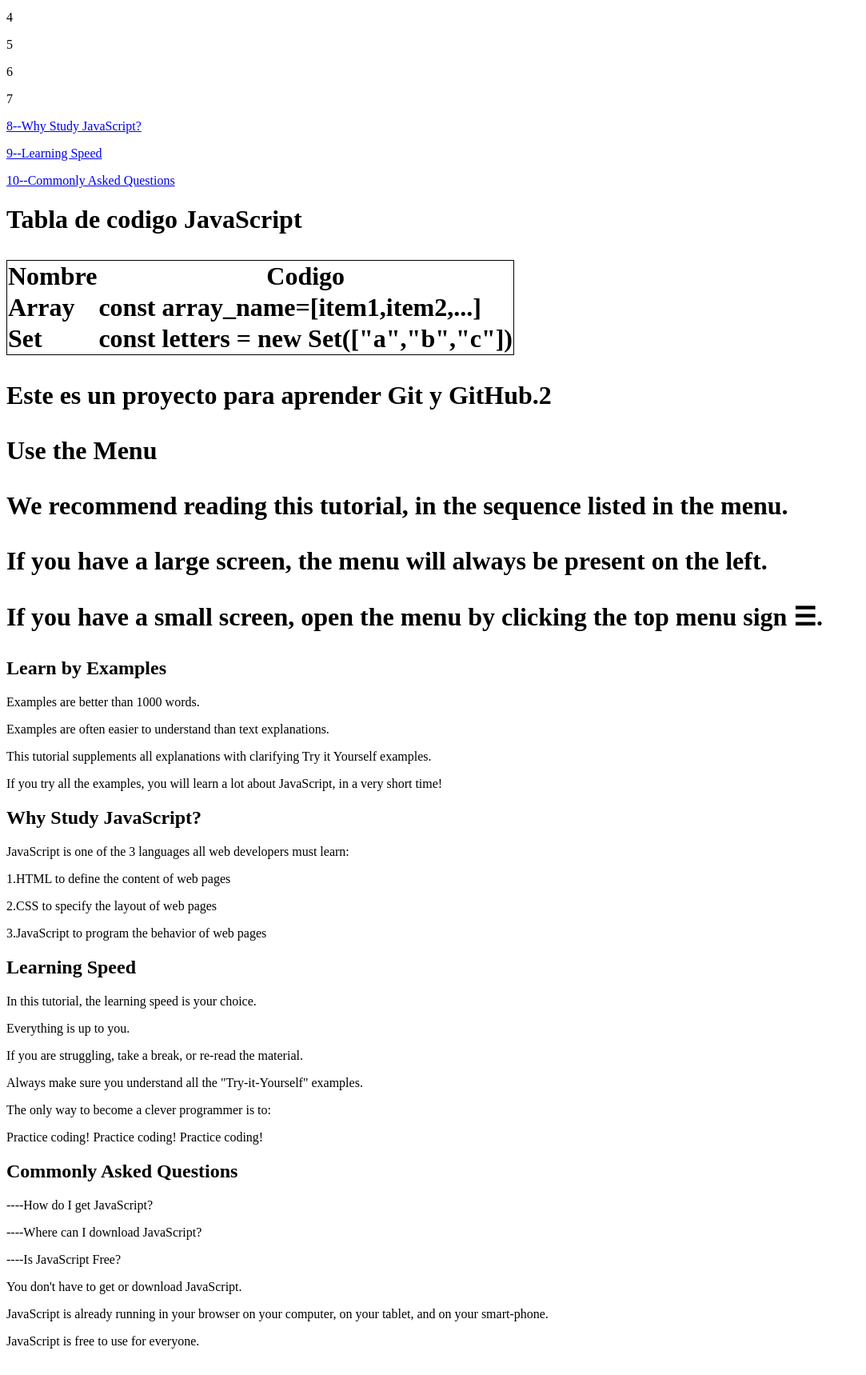
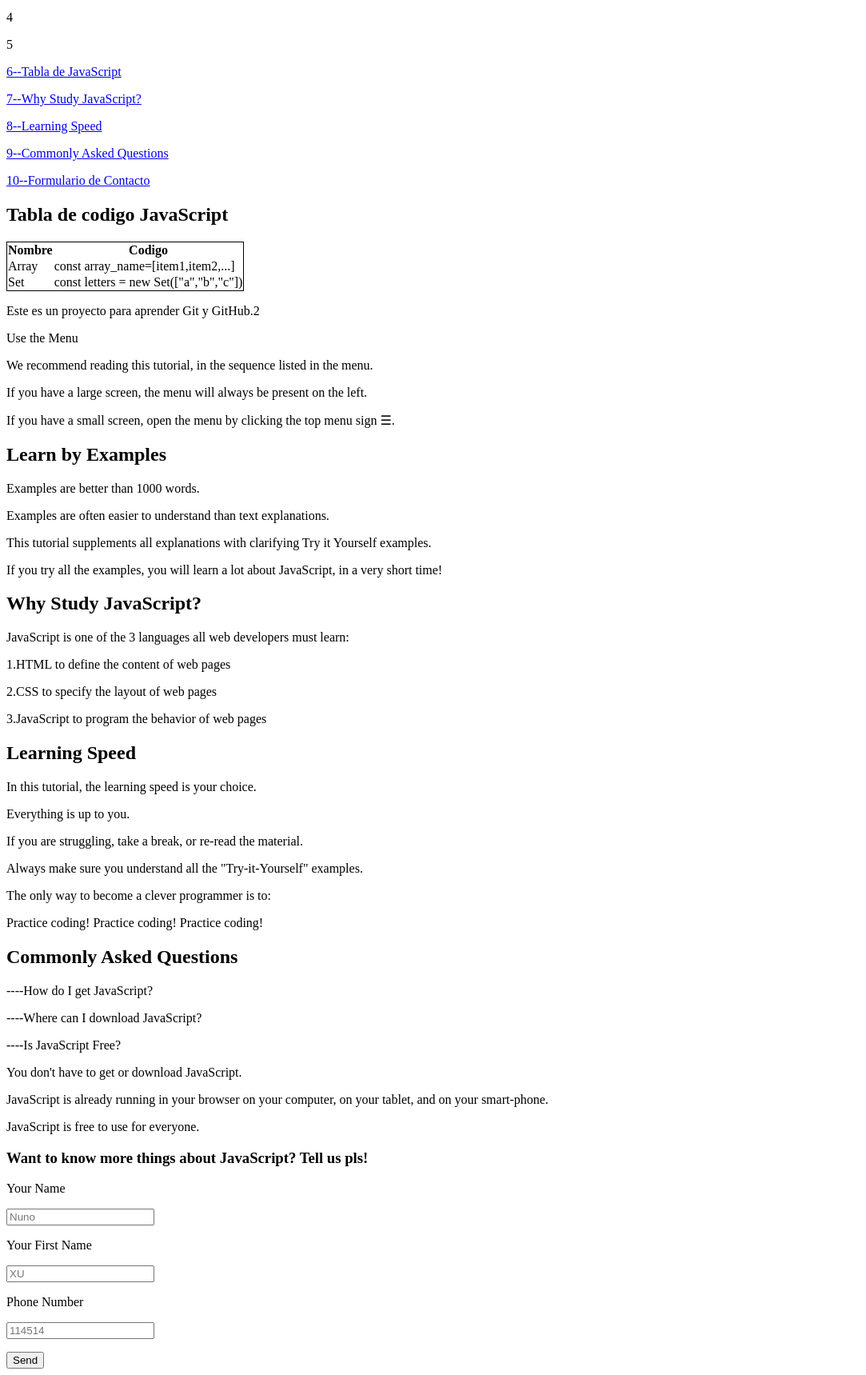
Before and after one commit to lastikun-nu/Practica_JavaScript, a plain HTML site: page index.html in a window 1280 px wide. Shown: the part 169-1888 px from the top of the page at 80% size, without its empty margins (0-1083 px from the left). Drawn offline with Linux system fonts and the light colour scheme.

Commit message:
Añadir formulario de contacto

```diff
--- a/index.html
+++ b/index.html
@@ -13,13 +13,14 @@
     <p> 3</p>
     <p> 4</p>
     <p> 5</p>
-    <p> 6</p>
-    <p> 7</p>
-    <p><a href="#why">8--Why Study JavaScript?</a></p>
-    <p><a href="#learn">9--Learning Speed</a></p>
-    <p><a href="#question">10--Commonly Asked Questions</a></p>
+    <p><a href="#table">6--Tabla de JavaScript</p>
+    <p><a href="#why">7--Why Study JavaScript?</a></p>
+    <p><a href="#learn">8--Learning Speed</a></p>
+    <p><a href="#question">9--Commonly Asked Questions</a></p>
+    <p><a href="#form">10--Formulario de Contacto</a></p>
 
-<h1>Tabla de codigo JavaScript
+<section id="table">
+<h1>Tabla de codigo JavaScript</h1>
 <p>
     <table style="border: 1px solid black; border-collapse: collapse;">
     <th>Nombre</th><th>Codigo</th>
@@ -28,7 +29,7 @@
 
     </table>
 </p>
-
+</section>
 
 <p>Este es un proyecto para aprender Git y GitHub.2</p>
     Use the Menu
@@ -86,6 +87,19 @@
 <p>JavaScript is already running in your browser on your computer, on your tablet, and on your smart-phone.</p>
 
 <p>JavaScript is free to use for everyone.</p>
+
+<section id="form">
+<h1>Want to know more things about JavaScript? Tell us pls!</h1>
+<form action="#" method="post">
+    <label>Your Name</label>
+    <p><input type="text" name="#" placeholder="Nuno"></p>
+    <label>Your First Name</label>
+    <p><input type="text" name="#" placeholder="XU"></p>
+    <label>Phone Number</label>
+    <p><input type="number" name="#" placeholder="114514"></p>
+    <button type="submit">Send</button>
+</form>
+</section>
 </section>
 </body>
 </html>
```
